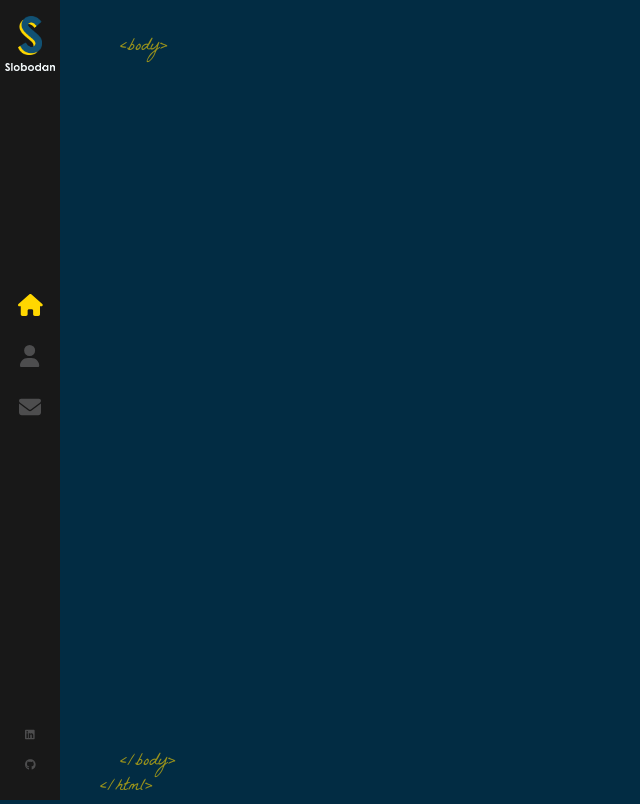
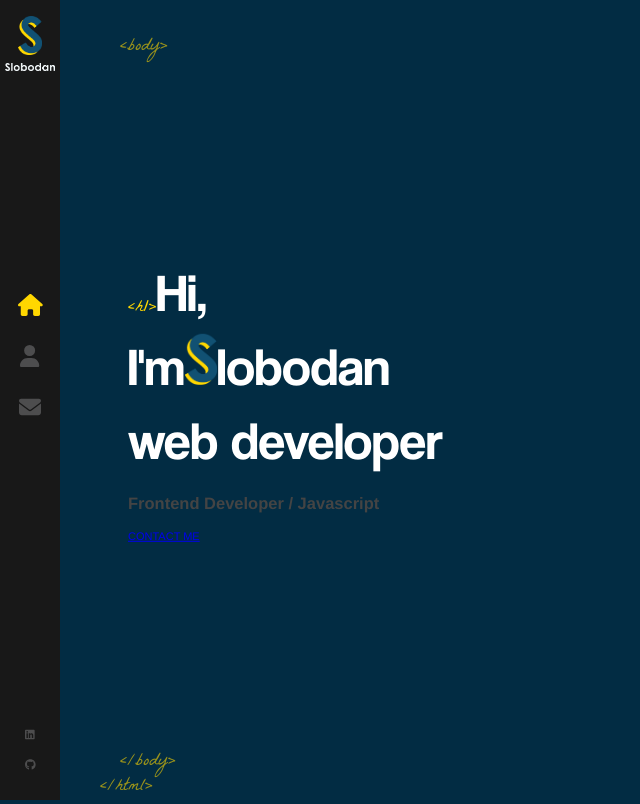
Before and after one commit to JMNagy/portfolio-react, a React (Create React App) app: page / in a window 1280 px wide. Shown: the whole page, without its empty margins (0-640 px from the left). Built offline with nearby package versions, Linux system fonts and the light colour scheme.

Commit message:
Fixed link for home page and started contents.

```diff
--- a/src/App.js
+++ b/src/App.js
@@ -1,12 +1,15 @@
 import './App.scss'
 import { Routes, Route } from 'react-router-dom'
 import Layout from './components/Layout'
+import Home from './components/Home'
 
 function App() {
   return (
     <>
       <Routes>
-        <Route path="/" element={<Layout />} />
+        <Route path="/" element={<Layout />}>
+          <Route index element={<Home />} />
+        </Route>
       </Routes>
     </>
   )
--- /dev/null
+++ b/src/components/Home/index.js
@@ -0,0 +1,25 @@
+import { Link } from 'react-router-dom'
+import LogoTitle from '../../assets/images/logo-s.png'
+import './index.scss'
+
+const Home = () => {
+  return (
+    <div className="container home-page">
+      <div className="text-zone">
+        <h1>
+          Hi, <br /> I'm
+          <img src={LogoTitle} alt="developer" />
+          lobodan
+          <br />
+          web developer
+        </h1>
+        <h2>Frontend Developer / Javascript</h2>
+        <Link to="/contact" className="flat-button">
+          CONTACT ME
+        </Link>
+      </div>
+    </div>
+  )
+}
+
+export default Home
--- /dev/null
+++ b/src/components/Home/index.scss
@@ -0,0 +1,28 @@
+.home-page {
+  .text-zone {
+    position: absolute;
+    left: 10%;
+    top: 50%;
+    transform: translateY(-50%);
+    width: 40%;
+    max-height: 90%;
+  }
+  h1 {
+    color: #fff;
+    font-size: 53px;
+    margin: 0;
+    font-family: 'Coolvetica';
+    font-weight: 400;
+
+    &::before {
+      content: '<h1>';
+      font-family: 'La Belle Aurore';
+      color: #ffd700;
+      font-size: 18px;
+    }
+
+    img {
+      width: 32px;
+    }
+  }
+}
--- a/src/components/Layout/index.scss
+++ b/src/components/Layout/index.scss
@@ -22,3 +22,18 @@
 .bottom-tag-html {
   margin-left: -20px;
 }
+
+.container {
+  width: 100%;
+  will-change: content;
+  height: 90%;
+  min-height: 566px;
+  position: absolute;
+  opacity: 0;
+  top: 5%;
+  margin: 0 auto;
+  z-index: 1;
+  transform-style: preserve-3d;
+  animation: fadeIn 1s forwards;
+  animation-delay: 1s;
+}
```
